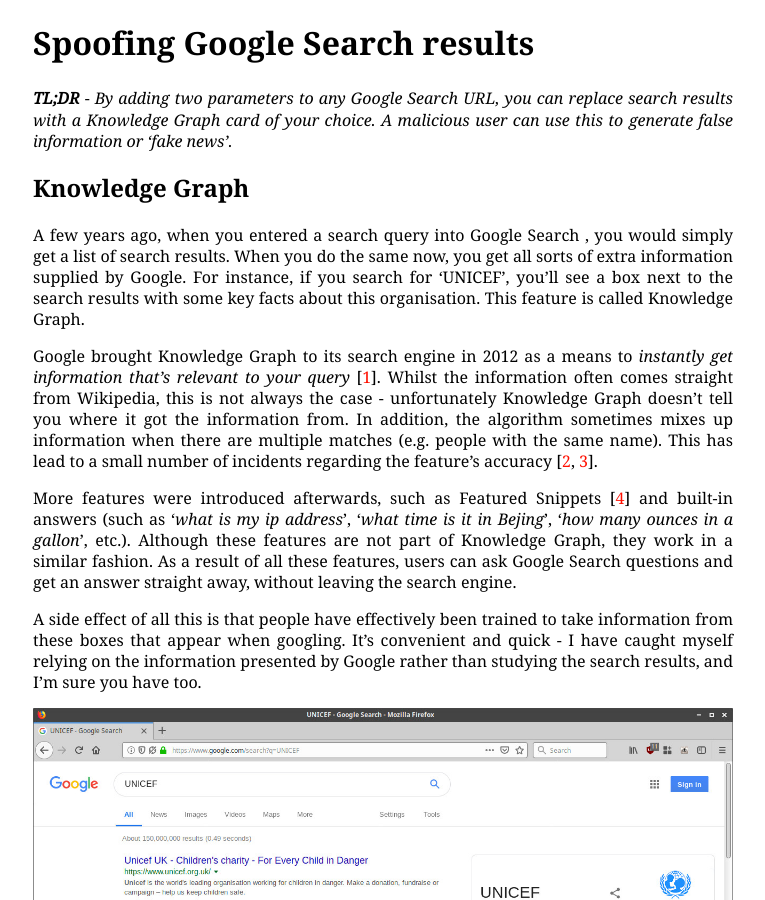
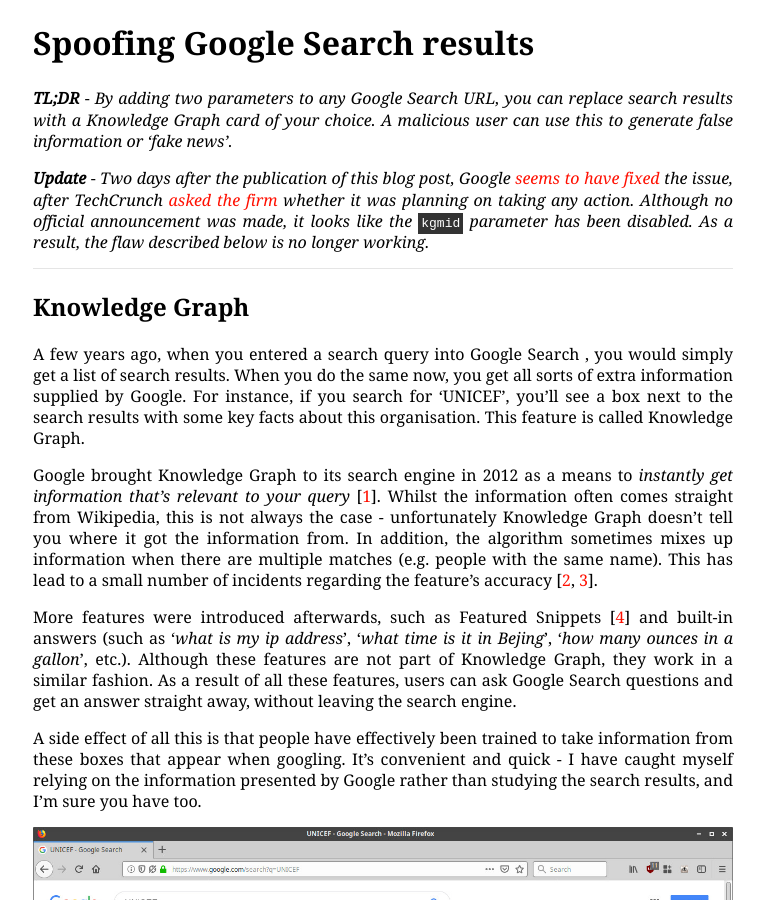
Before and after one commit to wietze/wietze.github.io, a Jekyll site: the page built from _posts/2019-01-07-spoofing-google-search-results.md, in a window 1280 px wide and 900 px high. Shown: the whole window, without its empty margins (257-1022 px from the left). Built offline with Jekyll 4.4.1, drawn with Linux system fonts in a browser that asks for light colours.

Commit message:
Updated Google Search Result Spoofing blog with fix from Google

```diff
--- a/_posts/2019-01-07-spoofing-google-search-results.md
+++ b/_posts/2019-01-07-spoofing-google-search-results.md
@@ -5,6 +5,11 @@
 # Spoofing Google Search results
 ***TL;DR*** -
 *By adding two parameters to any Google Search URL, you can replace search results with a Knowledge Graph card of your choice. A malicious user can use this to generate false information or 'fake news'.*
+
+ ***Update*** -
+ *Two days after the publication of this blog post, Google [seems to have fixed](https://twitter.com/Wietze/status/1083658736248541184) the issue, after TechCrunch [asked the firm](https://techcrunch.com/2019/01/09/a-simple-bug-makes-it-easy-to-spoof-google-search-results-into-spreading-misinformation/) whether it was planning on taking any action. Although no official announcement was made, it looks like the* `kgmid` *parameter has been disabled. As a result, the flaw described below is no longer working.*
+
+----
 
 ## Knowledge Graph
 A few years ago, when you entered a search query into Google Search , you would simply get a list of search results. When you do the same now, you get all sorts of extra information supplied by Google. For instance, if you search for 'UNICEF', you'll see a box next to the search results with some key facts about this organisation. This feature is called Knowledge Graph.
```
